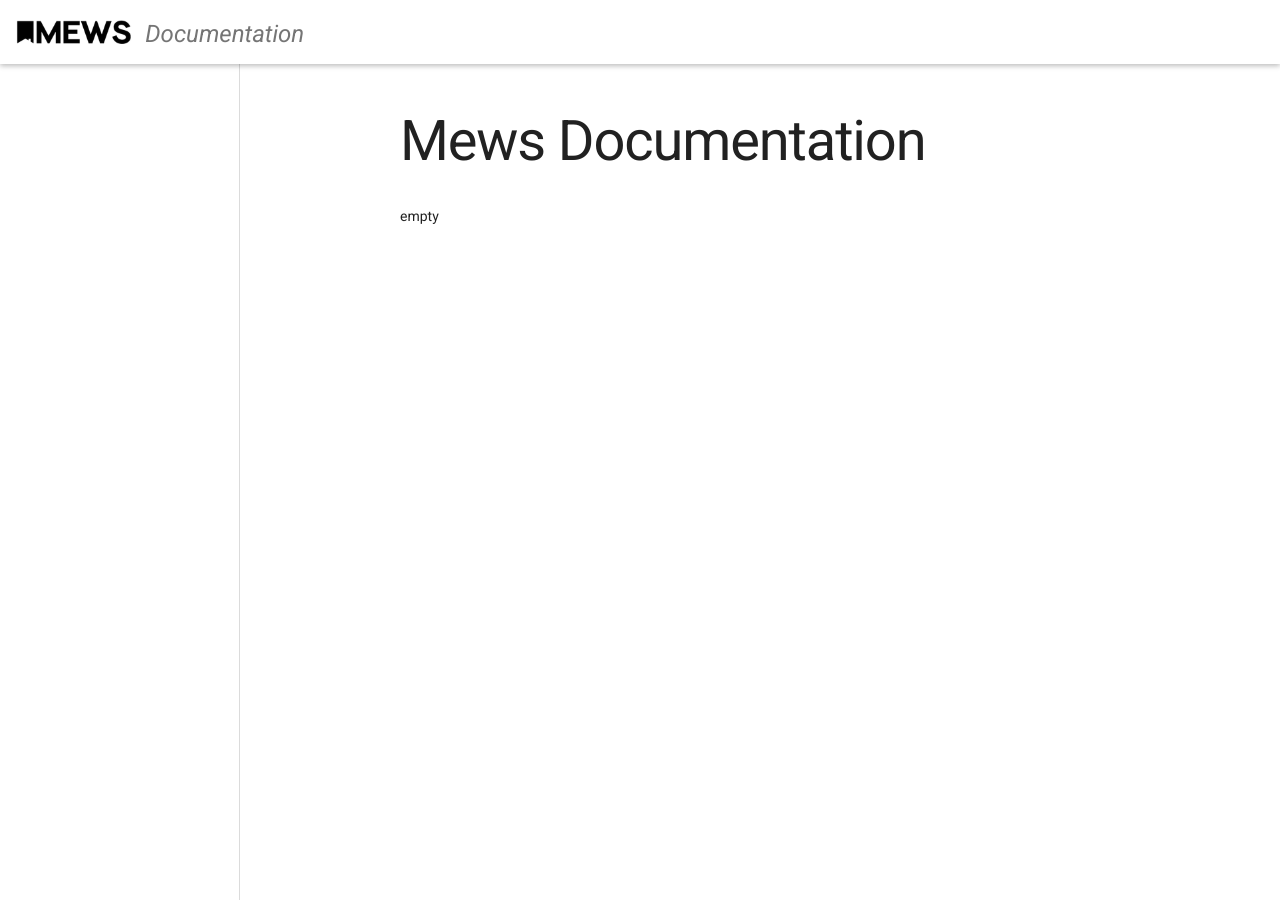
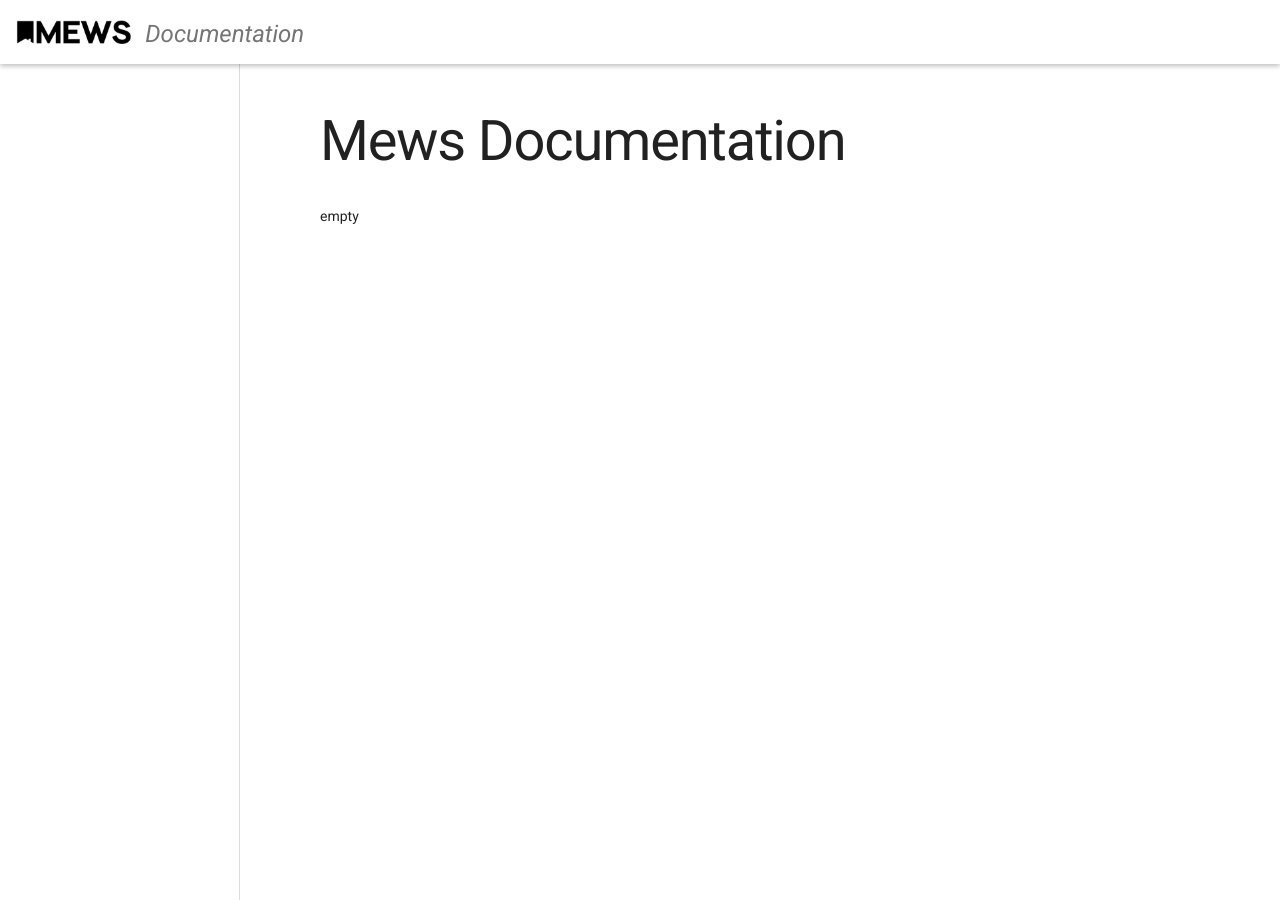
Before and after one commit to nikija/public, a Jekyll site: the page built from index.html, in a window 1280 px wide. Built offline with Jekyll 4.4.1, drawn with Linux system fonts in a browser that asks for light colours.

Commit message:
Update page.html

```diff
--- a/_layouts/page.html
+++ b/_layouts/page.html
@@ -3,7 +3,6 @@ layout: default
 ---
 <main class="content mdl-layout__content">
   <div class="mdl-grid">
-    <div class="mdl-cell mdl-cell--1-col mdl-cell--hide-tablet mdl-cell--hide-phone"></div>
     <div class="mdl-cell mdl-cell--8-col">
       <article class="page">
         <h1 class="page-title">{{ page.title }}</h1>
```
